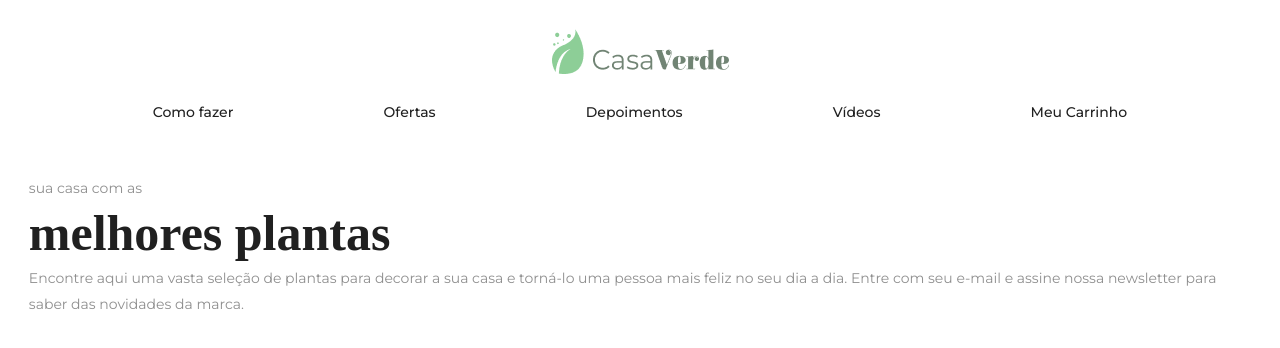
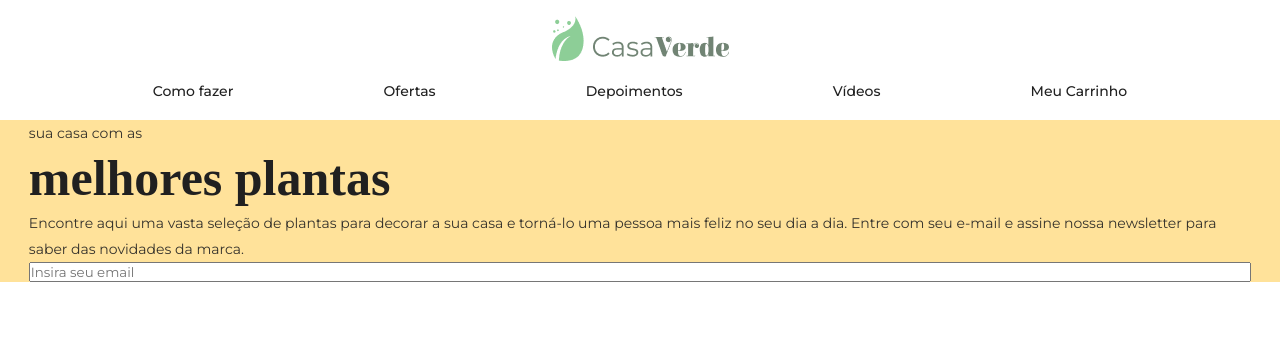
Before and after one commit to robs-am/Casa-Verde-React, a React (Vite) app: page / in a window 1280 px wide. Shown: the top 348 px of the page. Built offline with nearby package versions, Linux system fonts and the light colour scheme; a web font is replaced by a local one.

Commit message:
add input newsletter

```diff
--- a/src/App.jsx
+++ b/src/App.jsx
@@ -12,7 +12,7 @@ function App() {
     <div className="App">
 
      <Navbar />
-     <Newsletter />
+     <Newsletter placeholder={"Insira seu email"} email={Newsletter.email}  />
 
     </div>
   )
--- a/src/pages/Navbar/NavBar.css
+++ b/src/pages/Navbar/NavBar.css
@@ -5,17 +5,13 @@
     font-family: 'Montserrat', sans-serif;
 }
 
-.logo-wrapper {
-
-
-}
 
 .menu {
     width: 100%;
     display: flex;
     align-items: center;
     justify-content: space-between;
-    margin-block: 1.8em;
+    margin-block: 1em;
     padding-inline: 0.6em;
 
     flex-wrap: wrap;
@@ -23,12 +19,9 @@
 }
 
 nav {
-    margin-block: 1.5em;
+    margin-top: 1em;
     width: 100%;
     flex: 1;
-
-
-
 
 }
 
@@ -45,6 +38,7 @@ nav {
     line-height: 20px;
     flex-wrap: wrap;
     color: #202020;
+    padding-bottom:0.1em;
 
 }
 
--- a/src/pages/Newsletter/Newsletter.css
+++ b/src/pages/Newsletter/Newsletter.css
@@ -9,7 +9,8 @@
     display: flex;
     align-items: left;
     flex-direction: column;
-    margin-inline: 1.8em;
+    padding-inline: 1.8em;
+    background-color: #ffe29a;
 }
 
 .hero-section h1 {
@@ -33,5 +34,5 @@ line-height: 26px;
 
 color: #202020;
 
-opacity: 0.5
+opacity: 0.9
 }
--- a/src/pages/Newsletter/index.jsx
+++ b/src/pages/Newsletter/index.jsx
@@ -1,7 +1,7 @@
 import React from 'react'
 import "./Newsletter.css"
 
-const Newsletter = () => {
+const Newsletter = ({email, placeholder}) => {
   return (
     <section className='hero-section'>
       <p>sua casa com as</p>
@@ -9,6 +9,7 @@ const Newsletter = () => {
       <p>Encontre aqui uma vasta seleção de plantas para decorar a sua casa e torná-lo uma pessoa mais feliz no seu dia a dia.
         Entre com seu e-mail e assine nossa newsletter para saber das novidades da marca.
       </p>
+      <input type="email" placeholder={placeholder}>{email}</input>
     </section>
 
   )
```
